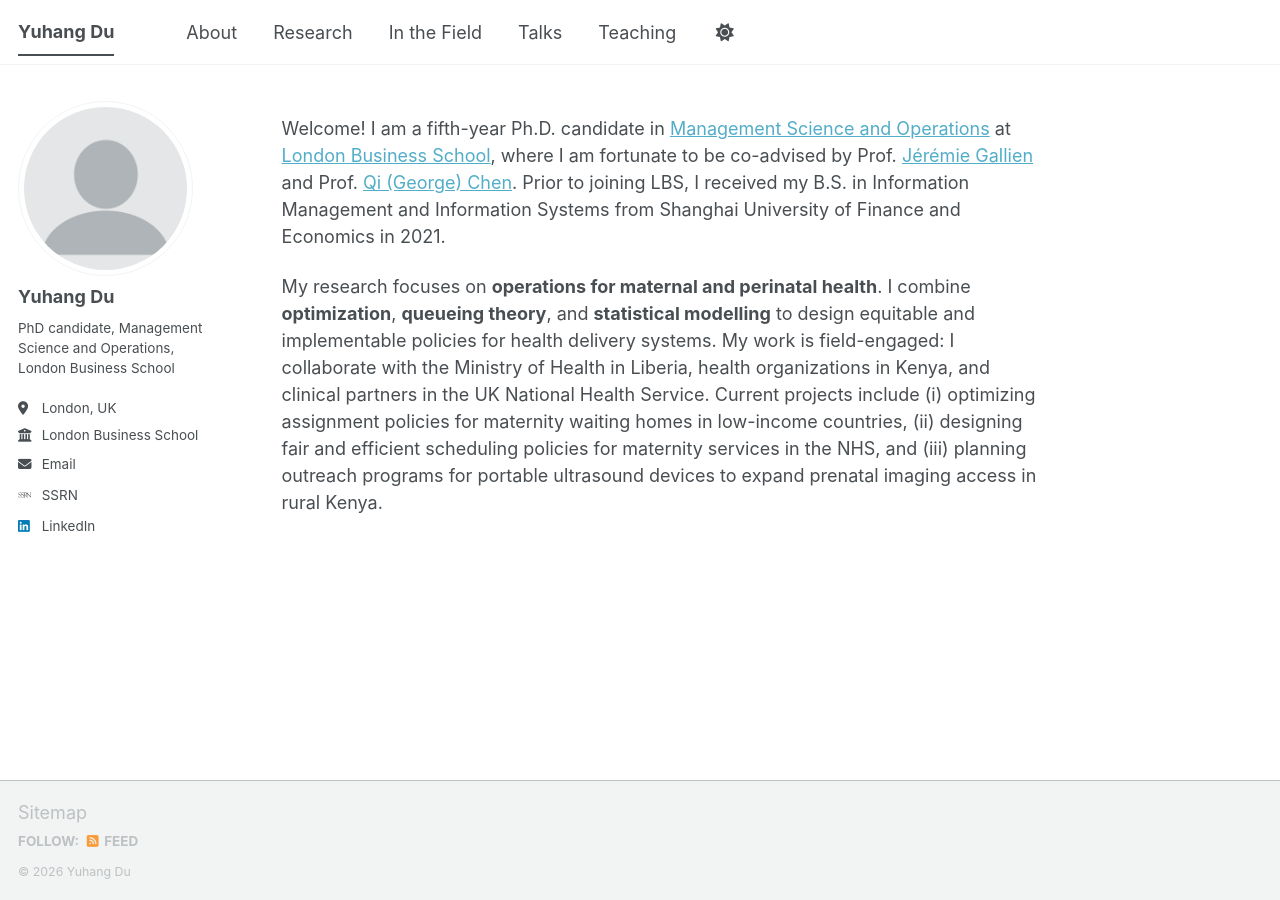
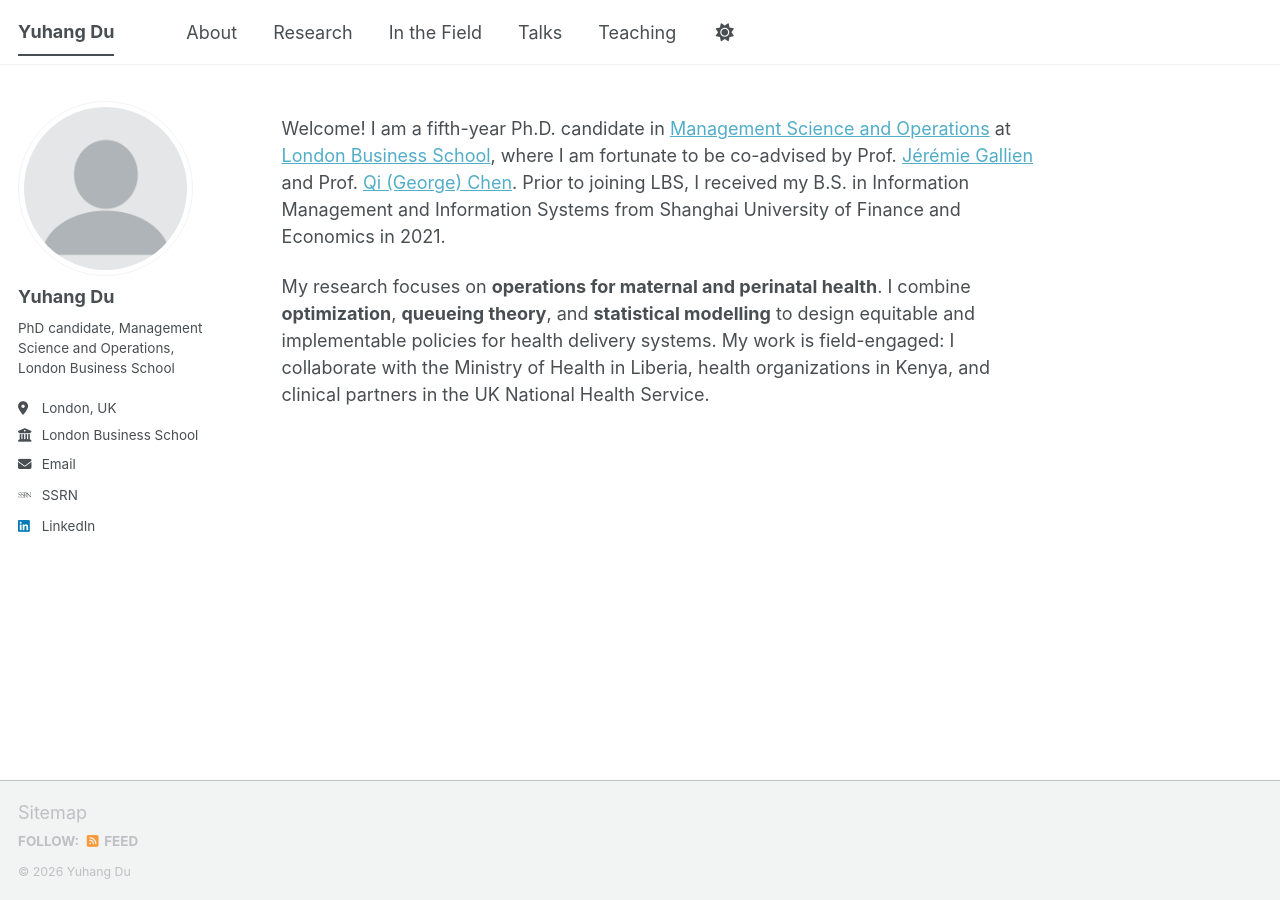
Before and after one commit to yuhangdu-edu/yuhangdu-edu.github.io, a Jekyll site: the page built from _pages/about.md, in a window 1280 px wide. Built offline with Jekyll 4.4.1, drawn with Linux system fonts in a browser that asks for light colours; some web fonts are replaced; a script bundle is joined from its source files by our own code; library files that are not in the unit come from our copies.

Commit message:
basic info

```diff
--- a/_pages/about.md
+++ b/_pages/about.md
@@ -9,4 +9,4 @@ redirect_from:
 
 Welcome! I am a fifth-year Ph.D. candidate in [Management Science and Operations](https://www.london.edu/faculty-and-research/management-science-and-operations) at [London Business School](https://www.london.edu), where I am fortunate to be co-advised by Prof. [Jérémie Gallien](https://www.london.edu/faculty-and-research/faculty-profiles/g/gallien-j) and Prof. [Qi (George) Chen](https://www.london.edu/faculty-and-research/faculty-profiles/g/george-chen). Prior to joining LBS, I received my B.S. in Information Management and Information Systems from Shanghai University of Finance and Economics in 2021.
 
-My research focuses on **operations for maternal and perinatal health**. I combine **optimization**, **queueing theory**, and **statistical modelling** to design equitable and implementable policies for health delivery systems. My work is field-engaged: I collaborate with the Ministry of Health in Liberia, health organizations in Kenya, and clinical partners in the UK National Health Service. Current projects include (i) optimizing assignment policies for maternity waiting homes in low-income countries, (ii) designing fair and efficient scheduling policies for maternity services in the NHS, and (iii) planning outreach programs for portable ultrasound devices to expand prenatal imaging access in rural Kenya.
+My research focuses on **operations for maternal and perinatal health**. I combine **optimization**, **queueing theory**, and **statistical modelling** to design equitable and implementable policies for health delivery systems. My work is field-engaged: I collaborate with the Ministry of Health in Liberia, health organizations in Kenya, and clinical partners in the UK National Health Service. <!-- Current projects include (i) optimizing assignment policies for maternity waiting homes in low-income countries, (ii) designing fair and efficient scheduling policies for maternity services in the NHS, and (iii) planning outreach programs for portable ultrasound devices to expand prenatal imaging access in rural Kenya. -->
```
